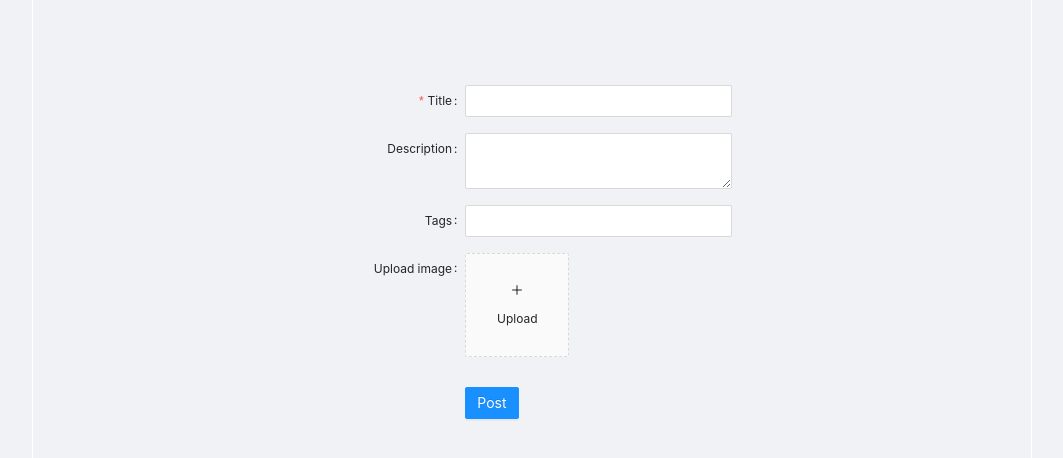
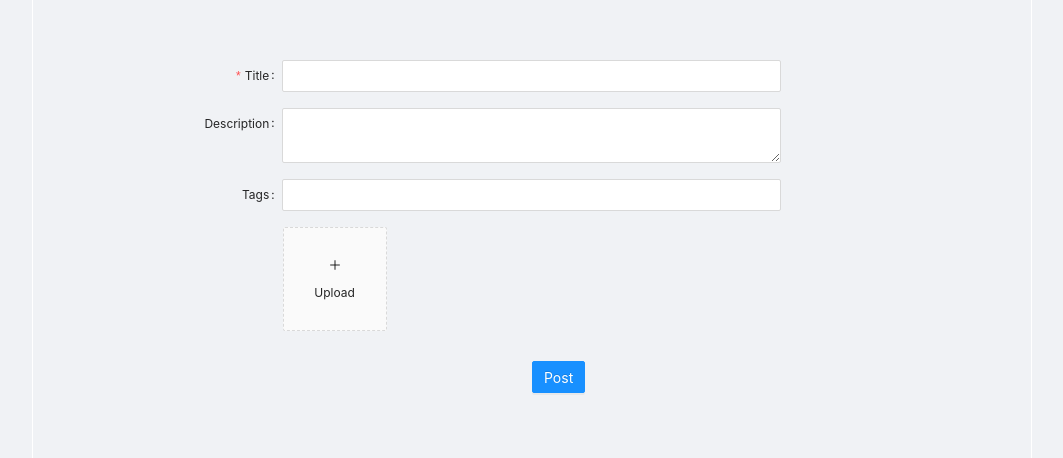
Before and after one commit to BlasmethiaN/XDReacc, a Next.js app: page /upload in a window 1280 px wide. Shown: the part 140-598 px from the top of the page, without its empty margins (108-1171 px from the left). Built offline with nearby package versions, Linux system fonts and the light colour scheme.

Commit message:
styles upload form

```diff
--- a/src/components/common/Layout.styled.ts
+++ b/src/components/common/Layout.styled.ts
@@ -27,7 +27,8 @@ export const XDlogo = styled.img`
   cursor: pointer;
 `
 
-export const CenteredBorderContent = styled(CenteredContent)`
+export const CenteredBorderContent = styled.div`
+  flex-grow: 1;
   border-left: 1px solid white;
   border-right: 1px solid white;
   width: 1000px;
--- a/src/components/index/UploadForm.tsx
+++ b/src/components/index/UploadForm.tsx
@@ -4,15 +4,15 @@ import styled from 'styled-components'
 import Uploader from './Uploader'
 
 const Form = styled(_Form)`
-  width: 400px;
+  /* width: 500px; */
 `
 
 const layout = {
-  labelCol: { span: 8 },
-  wrapperCol: { span: 16 },
+  labelCol: { span: 4, offset: 2 },
+  wrapperCol: { span: 12 },
 }
 const tailLayout = {
-  wrapperCol: { offset: 8, span: 16 },
+  wrapperCol: { offset: 12, span: 16 },
 }
 
 const UploadForm = () => {
@@ -29,11 +29,11 @@ const UploadForm = () => {
       {...layout}
       size="large"
       layout="horizontal"
-      wrapperCol={{ span: 100, offset: 0 }}
       name="uploadForm"
       initialValues={{ remember: true }}
       onFinish={onFinish}
       onFinishFailed={onFinishFailed}
+      style={{ marginTop: '20%' }}
     >
       <Form.Item
         label="Title"
@@ -50,7 +50,8 @@ const UploadForm = () => {
       <Form.Item label="Tags" name="Tags">
         <Input />
       </Form.Item>
-      <Form.Item label="Upload image" name="image">
+
+      <Form.Item name="image" wrapperCol={{ offset: 6, span: 13 }}>
         <Uploader />
         <Upload />
       </Form.Item>
```
